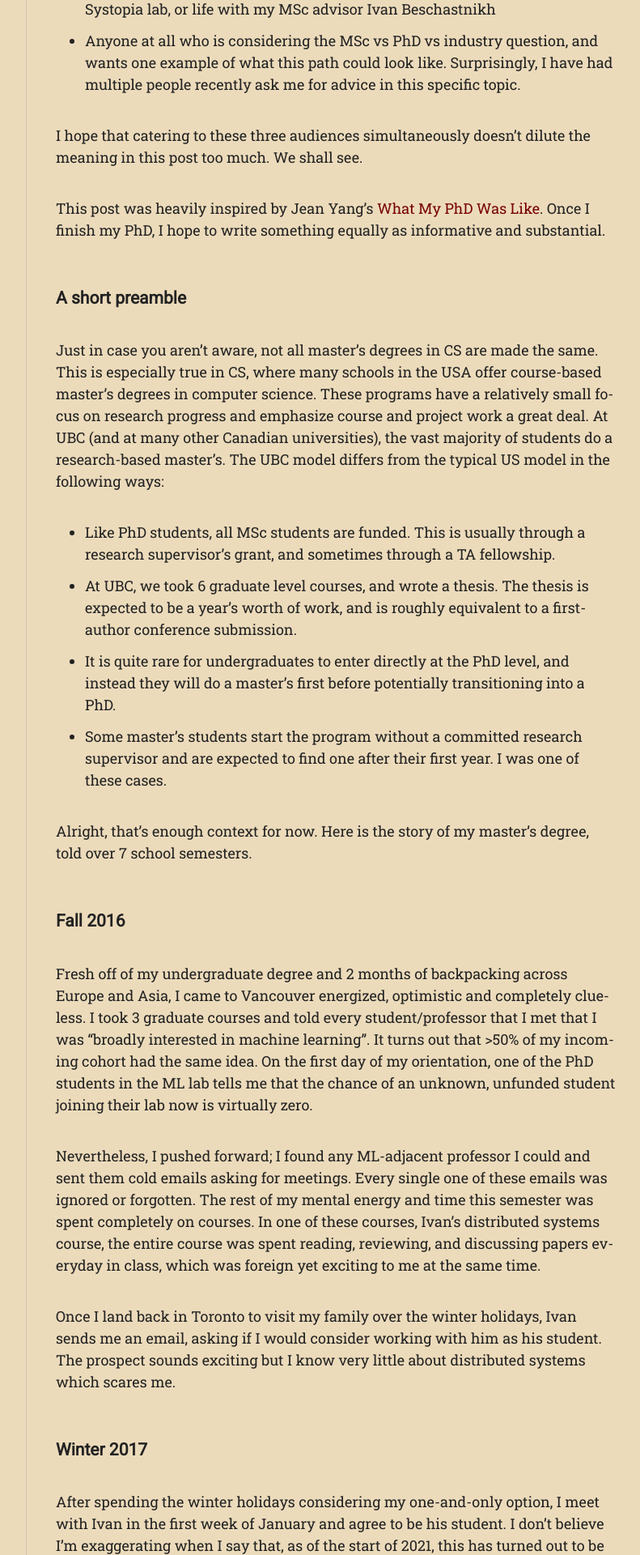
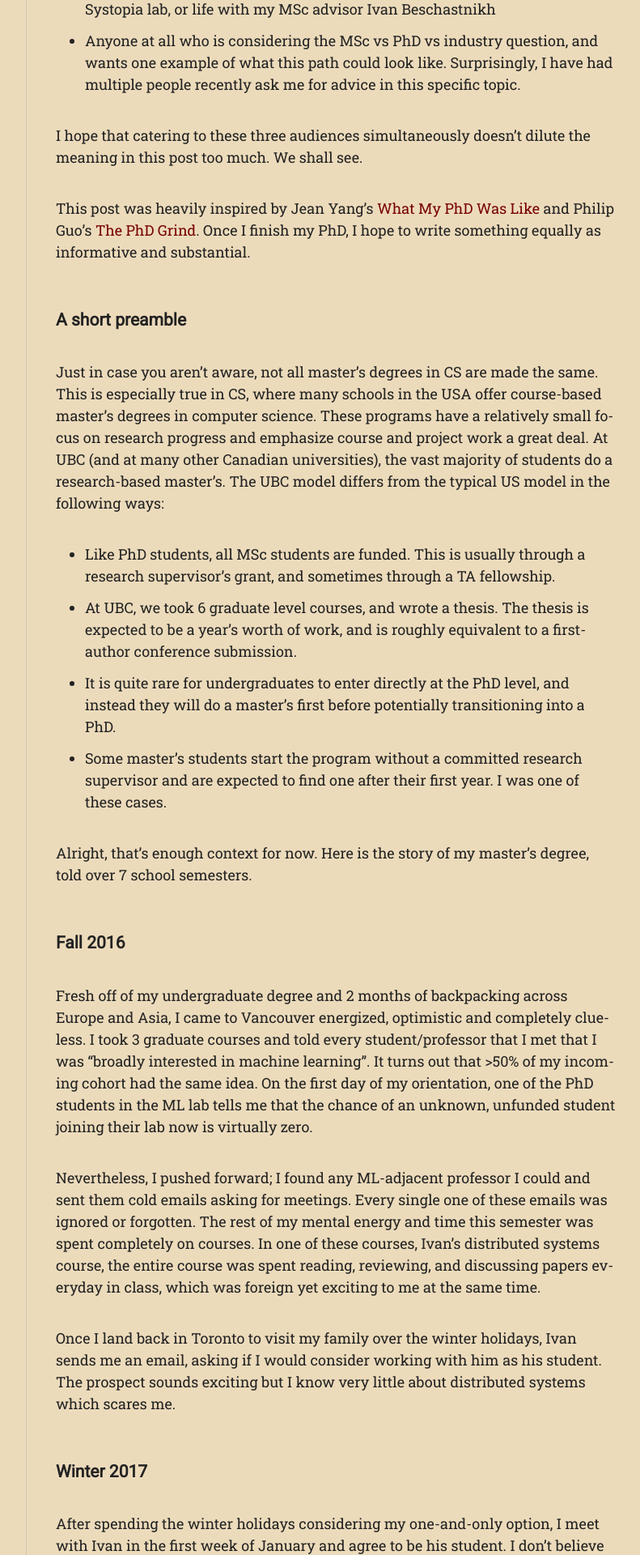
Before and after one commit to clementfungblog/clementfungblog.github.io, a Jekyll site: the page built from _posts/2021-01-17-ubc-recap.md, in a window 1280 px wide. Shown: the part 646-2566 px from the top of the page at 81% size, without its empty margins (357-1148 px from the left). Built offline with Jekyll 4.4.1, drawn with Linux system fonts in a browser that asks for light colours; nearby versions of some CDN libraries; some web fonts are replaced; some of the changed text lies outside the part shown.

Commit message:
Minor fixes

```diff
--- a/_posts/2021-01-17-ubc-recap.md
+++ b/_posts/2021-01-17-ubc-recap.md
@@ -14,7 +14,7 @@ I’m still not entirely sure what message I want to get across --- but I suspec
 
 I hope that catering to these three audiences simultaneously doesn’t dilute the meaning in this post too much. We shall see.
 
-This post was heavily inspired by Jean Yang’s [What My PhD Was Like](https://jxyzabc.blogspot.com/2016/02/my-phd-abridged.html). Once I finish my PhD, I hope to write something equally as informative and substantial.
+This post was heavily inspired by Jean Yang’s [What My PhD Was Like](https://jxyzabc.blogspot.com/2016/02/my-phd-abridged.html) and Philip Guo's [The PhD Grind](https://clementfung.me/gallery/pguo-phd-grind.pdf). Once I finish my PhD, I hope to write something equally as informative and substantial.
 
 ### A short preamble
 
@@ -44,7 +44,7 @@ Secondly, this was the term in which I really started to get more comfortable at
 
 ### Summer 2017
 
-In April of 2017, Google published [a blog post](https://ai.googleblog.com/2017/04/federated-learning-collaborative.html) that would end up being the basis of my research for the next 2 years. On paper, this was a perfect topic: federated learning was a novel use case for distributed machine learning (lots of unsolved problems), and was backed by one of the biggest tech companies in the world (wasn’t going anywhere). It also helped incredibly that federated learning was a perfect fit at the intersection of my and Ivan’s interests.
+In April of 2017, Google published [a blog post introducing federated learning](https://ai.googleblog.com/2017/04/federated-learning-collaborative.html): the topic that would end up being the basis of my research for the next 2 years. On paper, this was a perfect topic: federated learning was a novel method for distributed machine learning (lots of unsolved problems), and was backed by one of the biggest tech companies in the world (wasn’t going anywhere). It also helped incredibly that federated learning was a perfect fit at the intersection of my and Ivan’s interests.
 
 This was the first term in which I did research full-time, with no other course or TA obligations. Initially, my project was to support a peer-to-peer version of federated learning, complete with data privacy and security. As the summer progresses, we add Tor onion routing and differential privacy to the system. The summer is a lovely time, work is not very stressful and I end up having a pretty great semester overall.
 
```
